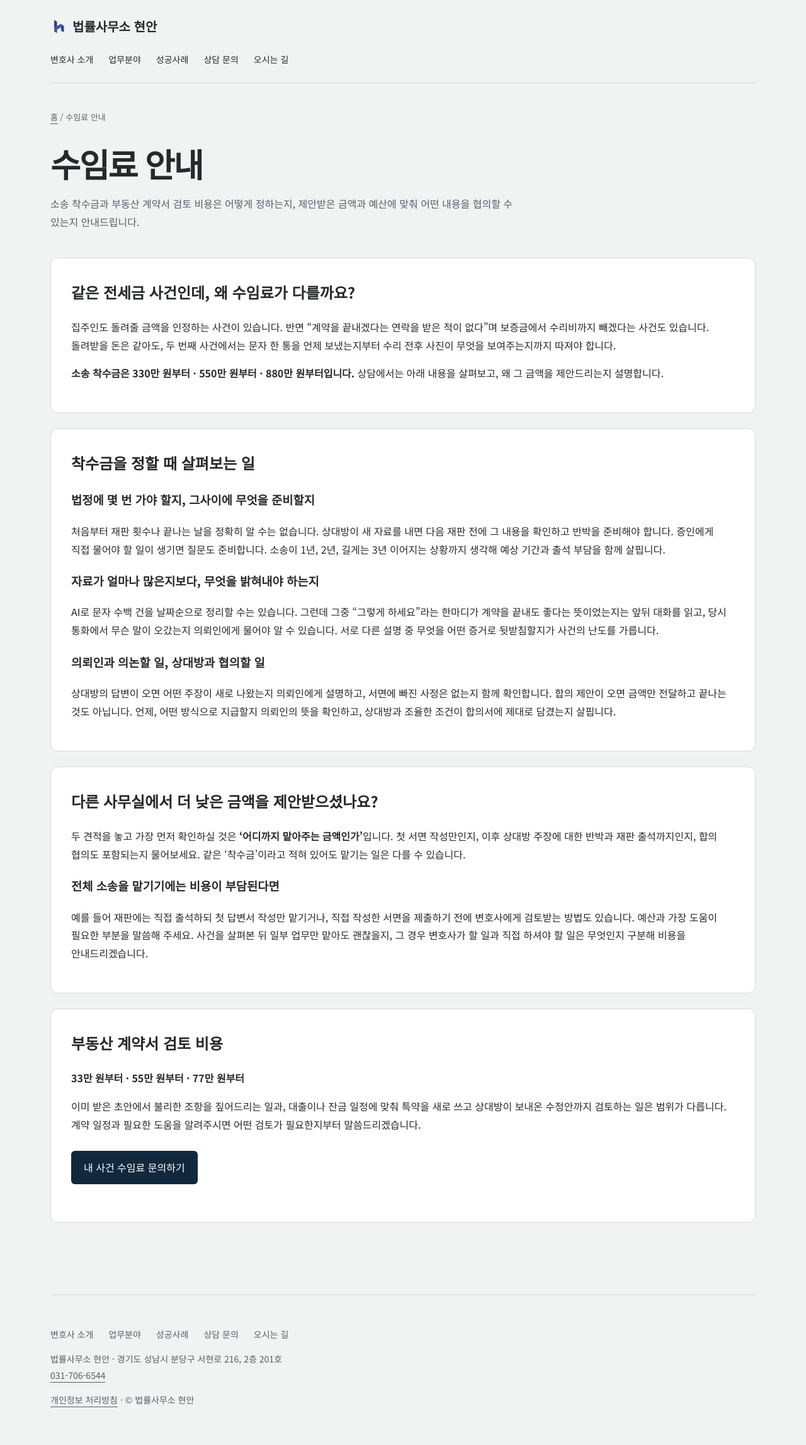
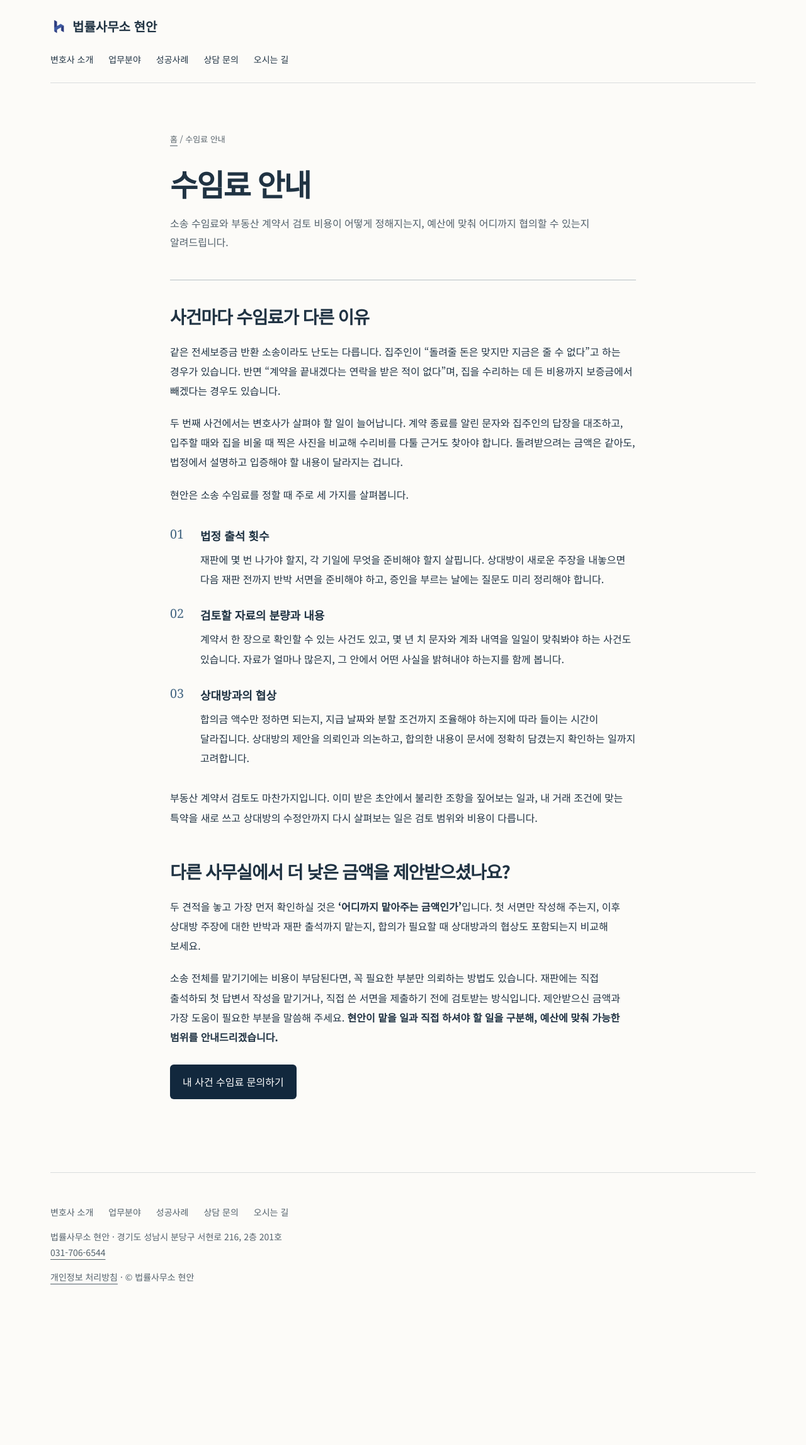
Before and after one commit to jiwonbaek100/hyunan-site, a Jekyll site: the page built from fees/index.html, in a window 1280 px wide. Shown: the whole page at 63% size. Built offline with Jekyll 4.4.1, drawn with Linux system fonts in a browser that asks for light colours; after the commit the page ends 2099 px from its top, so only the background shows below that.

Commit message:
수임료 안내를 한 편의 글로 편집하고 승인 문구 적용

```diff
--- a/fees/index.html
+++ b/fees/index.html
@@ -1,20 +1,24 @@
 ---
 layout: directory
 title: 수임료 안내
-description: 소송 착수금과 부동산 계약서 검토 비용은 어떻게 정하는지, 제안받은 금액과 예산에 맞춰 어떤 내용을 협의할 수 있는지 안내드립니다.
+description: 소송 수임료와 부동산 계약서 검토 비용이 어떻게 정해지는지, 예산에 맞춰 어디까지 협의할 수 있는지 알려드립니다.
 ---
-<section class="panel"><h2>같은 전세금 사건인데, 왜 수임료가 다를까요?</h2>
-<p>집주인도 돌려줄 금액을 인정하는 사건이 있습니다. 반면 “계약을 끝내겠다는 연락을 받은 적이 없다”며 보증금에서 수리비까지 빼겠다는 사건도 있습니다. 돌려받을 돈은 같아도, 두 번째 사건에서는 문자 한 통을 언제 보냈는지부터 수리 전후 사진이 무엇을 보여주는지까지 따져야 합니다.</p>
-<p><strong>소송 착수금은 330만 원부터 · 550만 원부터 · 880만 원부터입니다.</strong> 상담에서는 아래 내용을 살펴보고, 왜 그 금액을 제안드리는지 설명합니다.</p></section>
-<section class="panel"><h2>착수금을 정할 때 살펴보는 일</h2>
-<h3>법정에 몇 번 가야 할지, 그사이에 무엇을 준비할지</h3>
-<p>처음부터 재판 횟수나 끝나는 날을 정확히 알 수는 없습니다. 상대방이 새 자료를 내면 다음 재판 전에 그 내용을 확인하고 반박을 준비해야 합니다. 증인에게 직접 물어야 할 일이 생기면 질문도 준비합니다. 소송이 1년, 2년, 길게는 3년 이어지는 상황까지 생각해 예상 기간과 출석 부담을 함께 살핍니다.</p>
-<h3>자료가 얼마나 많은지보다, 무엇을 밝혀내야 하는지</h3>
-<p>AI로 문자 수백 건을 날짜순으로 정리할 수는 있습니다. 그런데 그중 “그렇게 하세요”라는 한마디가 계약을 끝내도 좋다는 뜻이었는지는 앞뒤 대화를 읽고, 당시 통화에서 무슨 말이 오갔는지 의뢰인에게 물어야 알 수 있습니다. 서로 다른 설명 중 무엇을 어떤 증거로 뒷받침할지가 사건의 난도를 가릅니다.</p>
-<h3>의뢰인과 의논할 일, 상대방과 협의할 일</h3>
-<p>상대방의 답변이 오면 어떤 주장이 새로 나왔는지 의뢰인에게 설명하고, 서면에 빠진 사정은 없는지 함께 확인합니다. 합의 제안이 오면 금액만 전달하고 끝나는 것도 아닙니다. 언제, 어떤 방식으로 지급할지 의뢰인의 뜻을 확인하고, 상대방과 조율한 조건이 합의서에 제대로 담겼는지 살핍니다.</p></section>
-<section class="panel"><h2>다른 사무실에서 더 낮은 금액을 제안받으셨나요?</h2>
-<p>두 견적을 놓고 가장 먼저 확인하실 것은 <strong>‘어디까지 맡아주는 금액인가’</strong>입니다. 첫 서면 작성만인지, 이후 상대방 주장에 대한 반박과 재판 출석까지인지, 합의 협의도 포함되는지 물어보세요. 같은 ‘착수금’이라고 적혀 있어도 맡기는 일은 다를 수 있습니다.</p>
-<h3>전체 소송을 맡기기에는 비용이 부담된다면</h3>
-<p>예를 들어 재판에는 직접 출석하되 첫 답변서 작성만 맡기거나, 직접 작성한 서면을 제출하기 전에 변호사에게 검토받는 방법도 있습니다. 예산과 가장 도움이 필요한 부분을 말씀해 주세요. 사건을 살펴본 뒤 일부 업무만 맡아도 괜찮을지, 그 경우 변호사가 할 일과 직접 하셔야 할 일은 무엇인지 구분해 비용을 안내드리겠습니다.</p></section>
-<section class="panel"><h2>부동산 계약서 검토 비용</h2><p><strong>33만 원부터 · 55만 원부터 · 77만 원부터</strong></p><p>이미 받은 초안에서 불리한 조항을 짚어드리는 일과, 대출이나 잔금 일정에 맞춰 특약을 새로 쓰고 상대방이 보내온 수정안까지 검토하는 일은 범위가 다릅니다. 계약 일정과 필요한 도움을 알려주시면 어떤 검토가 필요한지부터 말씀드리겠습니다.</p><div class="actions"><button type="button" class="button" data-intake-open>내 사건 수임료 문의하기</button></div></section>
+<style>
+body{background:#fcfbf8;color:#203343}main.wrap{width:min(740px,calc(100% - 44px));padding-block:clamp(36px,6vw,84px) clamp(80px,9vw,136px)}main h1{font-size:clamp(34px,4vw,48px)}main .lead{line-height:1.9;margin:0 0 44px}.fee-guide{border-top:1px solid #b8c1c5;padding-top:36px;font-size:16px;line-height:1.95;overflow-wrap:break-word}.fee-guide h2{font-size:clamp(22px,3vw,28px);letter-spacing:-.04em;line-height:1.5;margin:0 0 20px}.fee-guide p{margin:0 0 20px}.fee-guide ol{padding:0;list-style:none;counter-reset:criterion;margin:32px 0}.fee-guide li{counter-increment:criterion;position:relative;padding-left:3em;margin:24px 0}.fee-guide li::before{content:counter(criterion,decimal-leading-zero);position:absolute;left:0;top:0;color:#456783;font:500 1.24em/1.5 Georgia,serif}.fee-guide h3{font-size:18px;margin:0 0 5px}.fee-guide .fee-compare{margin-top:48px}.fee-guide .button{margin-top:8px}.fee-guide strong{color:#203343}
+</style>
+<article class="fee-guide">
+<h2>사건마다 수임료가 다른 이유</h2>
+<p>같은 전세보증금 반환 소송이라도 난도는 다릅니다. 집주인이 “돌려줄 돈은 맞지만 지금은 줄 수 없다”고 하는 경우가 있습니다. 반면 “계약을 끝내겠다는 연락을 받은 적이 없다”며, 집을 수리하는 데 든 비용까지 보증금에서 빼겠다는 경우도 있습니다.</p>
+<p>두 번째 사건에서는 변호사가 살펴야 할 일이 늘어납니다. 계약 종료를 알린 문자와 집주인의 답장을 대조하고, 입주할 때와 집을 비울 때 찍은 사진을 비교해 수리비를 다툴 근거도 찾아야 합니다. 돌려받으려는 금액은 같아도, 법정에서 설명하고 입증해야 할 내용이 달라지는 겁니다.</p>
+<p>현안은 소송 수임료를 정할 때 주로 세 가지를 살펴봅니다.</p>
+<ol role="list">
+<li><h3>법정 출석 횟수</h3><p>재판에 몇 번 나가야 할지, 각 기일에 무엇을 준비해야 할지 살핍니다. 상대방이 새로운 주장을 내놓으면 다음 재판 전까지 반박 서면을 준비해야 하고, 증인을 부르는 날에는 질문도 미리 정리해야 합니다.</p></li>
+<li><h3>검토할 자료의 분량과 내용</h3><p>계약서 한 장으로 확인할 수 있는 사건도 있고, 몇 년 치 문자와 계좌 내역을 일일이 맞춰봐야 하는 사건도 있습니다. 자료가 얼마나 많은지, 그 안에서 어떤 사실을 밝혀내야 하는지를 함께 봅니다.</p></li>
+<li><h3>상대방과의 협상</h3><p>합의금 액수만 정하면 되는지, 지급 날짜와 분할 조건까지 조율해야 하는지에 따라 들이는 시간이 달라집니다. 상대방의 제안을 의뢰인과 의논하고, 합의한 내용이 문서에 정확히 담겼는지 확인하는 일까지 고려합니다.</p></li>
+</ol>
+<p>부동산 계약서 검토도 마찬가지입니다. 이미 받은 초안에서 불리한 조항을 짚어보는 일과, 내 거래 조건에 맞는 특약을 새로 쓰고 상대방의 수정안까지 다시 살펴보는 일은 검토 범위와 비용이 다릅니다.</p>
+<h2 class="fee-compare">다른 사무실에서 더 낮은 금액을 제안받으셨나요?</h2>
+<p>두 견적을 놓고 가장 먼저 확인하실 것은 <strong>‘어디까지 맡아주는 금액인가’</strong>입니다. 첫 서면만 작성해 주는지, 이후 상대방 주장에 대한 반박과 재판 출석까지 맡는지, 합의가 필요할 때 상대방과의 협상도 포함되는지 비교해 보세요.</p>
+<p>소송 전체를 맡기기에는 비용이 부담된다면, 꼭 필요한 부분만 의뢰하는 방법도 있습니다. 재판에는 직접 출석하되 첫 답변서 작성을 맡기거나, 직접 쓴 서면을 제출하기 전에 검토받는 방식입니다. 제안받으신 금액과 가장 도움이 필요한 부분을 말씀해 주세요. <strong>현안이 맡을 일과 직접 하셔야 할 일을 구분해, 예산에 맞춰 가능한 범위를 안내드리겠습니다.</strong></p>
+<button class="button" type="button" data-intake-open>내 사건 수임료 문의하기</button>
+</article>
```
